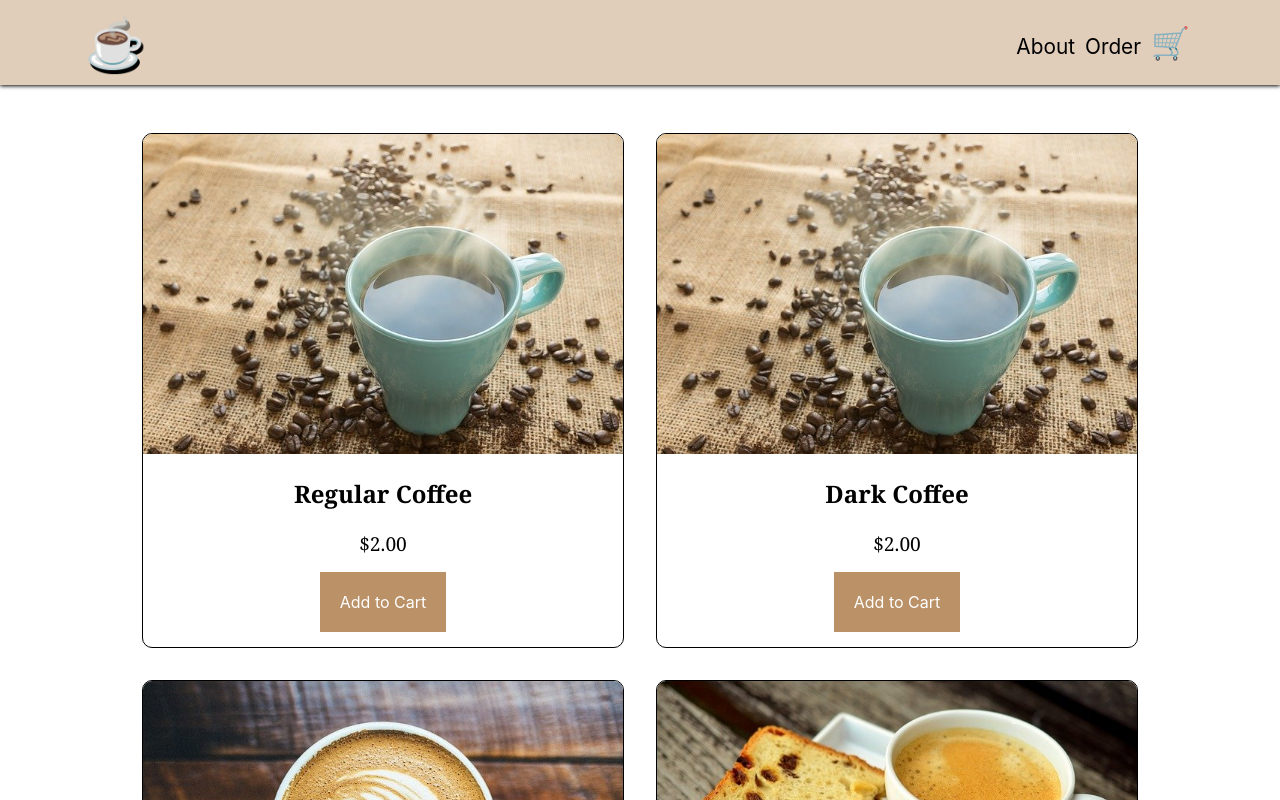
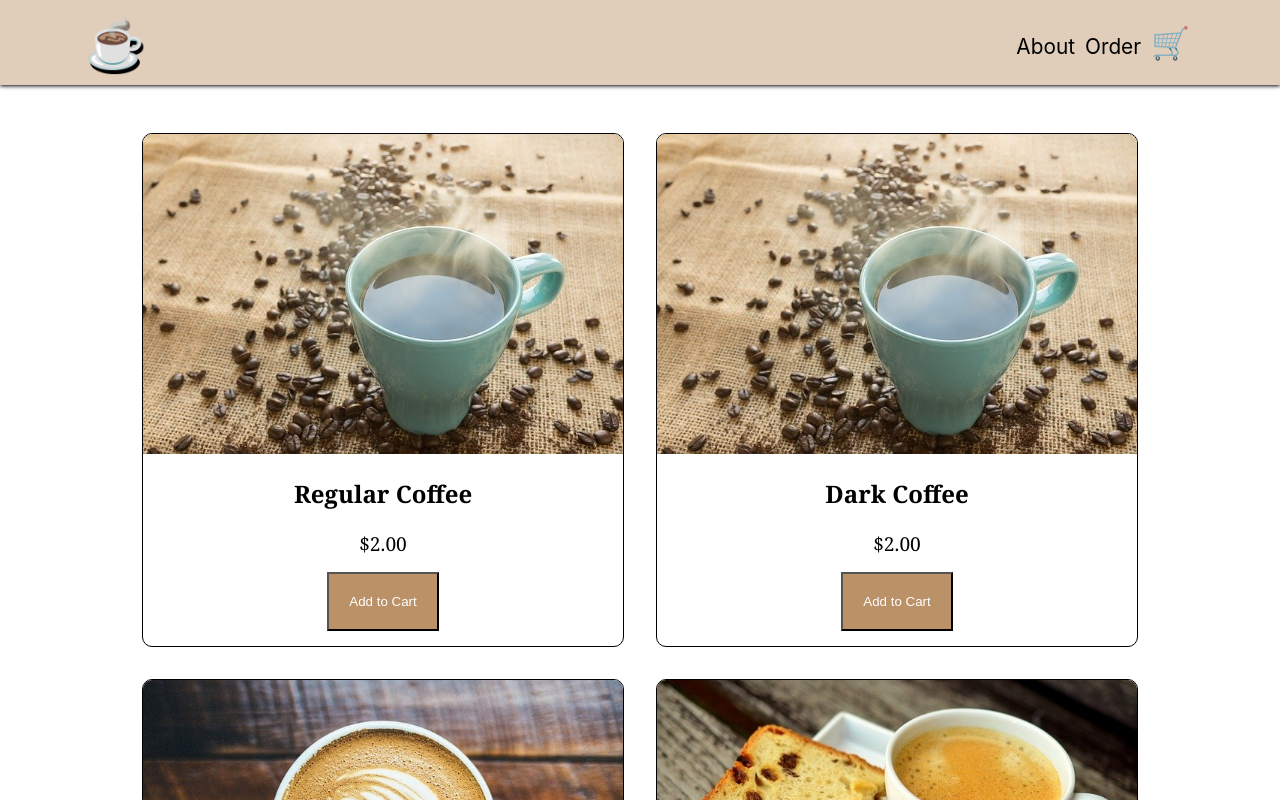
Before and after one commit to aswaff/coffee-shop, a React (Create React App) app: page /order in a window 1280 px wide. Shown: the top 800 px of the page. Built offline with nearby package versions, Linux system fonts and the light colour scheme.

Commit message:
Changed div of cards to button

```diff
--- a/src/components/card/card.component.jsx
+++ b/src/components/card/card.component.jsx
@@ -20,9 +20,9 @@ export const Card = () => {
                 <div className="card-price">
                     {item.price}
                 </div>
-                <div className="card-cart" onClick={() => addToCart(item.id)}>
+                <button className="card-cart" onClick={() => addToCart(item.id), console.log(item.id)}>
                     Add to Cart
-                </div>
+                </button>
             </div>
         )}
         </div>
```
